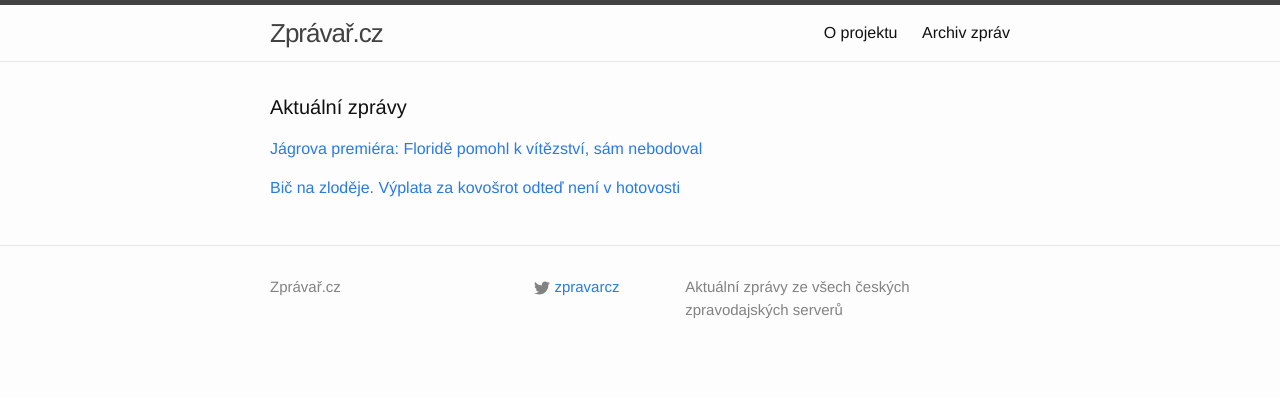
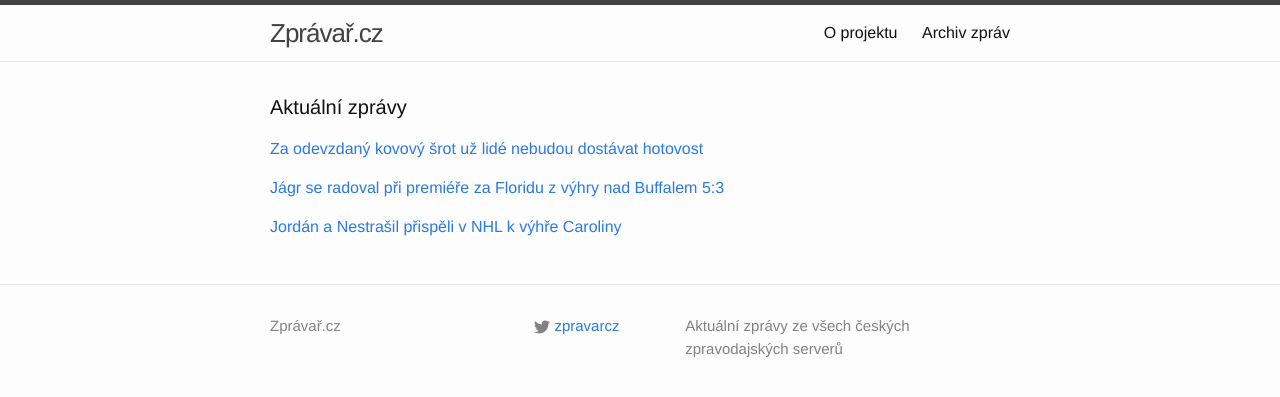
Before and after one commit to adliska/zpravar, a Jekyll site: the page built from index.html, in a window 1280 px wide. Shown: the top 397 px of the page. Built offline with Jekyll 4.4.1, drawn with Linux system fonts in a browser that asks for light colours.

Commit message:
zpravar news update

```diff
--- a/index.html
+++ b/index.html
@@ -5,19 +5,26 @@ layout: default
 <div class="home">
     <h1 class="page-heading">Aktuální zprávy</h1>
 
-<p><a href="javascript:;" onclick="toggle_visibility('zpravy0')">Jágrova premiéra: Floridě pomohl k vítězství, sám nebodoval</a></p>
+<p><a href="javascript:;" onclick="toggle_visibility('zpravy0')">Za odevzdaný kovový šrot už lidé nebudou dostávat hotovost</a></p>
 <div id="zpravy0" style="display:none">
 <ul>
-<li><a href=http://www.tyden.cz/rubriky/sport/hokej/nhl/jagrova-premiera-floride-pomohl-k-vitezstvi-sam-nebodoval_334838.html>Jágrova premiéra: Floridě pomohl k vítězství, sám nebodoval - www.tyden.cz</a></li>
-<li><a href=http://hokej.idnes.cz/neuvirth-celil-kanonade-floridy-daz-/nhl.aspx?c=A150228_234409_nhl_Mkr>Neuvirth čelil kanonádě Floridy, Jágr při premiéře nebodoval - hokej.idnes.cz</a></li>
-<li><a href=http://www.rozhlas.cz/_zprava/jagr-zazil-v-dresu-floridy-viteznou-premieru-bodove-se-vsak-neprosadil--1461163>Jágr zažil v dresu Floridy vítěznou premiéru, bodově se však neprosadil - www.rozhlas.cz</a></li>
-<li><a href=http://hokej.idnes.cz/neuvirth-celil-kanonade-floridy-jagr-pri-premiere-nebodoval-pl4-/nhl.aspx?c=A150228_234409_nhl_Mkr>Neuvirth čelil kanonádě Floridy, Jágr při premiéře nebodoval - hokej.idnes.cz</a></li>
-</ul>
-</div><p><a href="javascript:;" onclick="toggle_visibility('zpravy1')">Bič na zloděje. Výplata za kovošrot odteď není v hotovosti</a></p>
-<div id="zpravy1" style="display:none">
-<ul>
+<li><a href=http://www.ceskenoviny.cz/zpravy/zpravy/za-odevzdany-kovovy-srot-uz-lide-nebudou-dostavat-hotovost/1187160>Za odevzdaný kovový šrot už lidé nebudou dostávat hotovost - www.ceskenoviny.cz</a></li>
 <li><a href=http://www.tyden.cz/rubriky/domaci/bic-na-zlodeje-vyplata-za-kovosrot-odted-neni-v-hotovosti_334842.html>Bič na zloděje. Výplata za kovošrot odteď není v hotovosti - www.tyden.cz</a></li>
 <li><a href=http://ekonomika.idnes.cz/sberny-srot-kov-hotovost-0ym-/ekonomika.aspx?c=A150301_071915_ekonomika_hv>Sběrny už nesmí vykupovat kov za hotové, začala platit nová vyhláška - ekonomika.idnes.cz</a></li>
 <li><a href=http://www.rozhlas.cz/_zprava/zacina-platit-vyhlaska-ktera-sbernam-zakazuje-vykupovat-kovy-za-hotove--1461174>Začíná platit vyhláška, která sběrnám zakazuje výkupovat kovy za hotové - www.rozhlas.cz</a></li>
 </ul>
+</div><p><a href="javascript:;" onclick="toggle_visibility('zpravy1')">Jágr se radoval při premiéře za Floridu z výhry nad Buffalem 5:3</a></p>
+<div id="zpravy1" style="display:none">
+<ul>
+<li><a href=http://www.sportovninoviny.cz/zpravy/jagr-se-radoval-pri-premiere-za-floridu-z-vyhry-nad-buffalem-5-3/1187143>Jágr se radoval při premiéře za Floridu z výhry nad Buffalem 5:3 - www.sportovninoviny.cz</a></li>
+<li><a href=http://www.tyden.cz/rubriky/sport/hokej/nhl/jagrova-premiera-floride-pomohl-k-vitezstvi-sam-nebodoval_334838.html>Jágrova premiéra: Floridě pomohl k vítězství, sám nebodoval - www.tyden.cz</a></li>
+<li><a href=http://www.rozhlas.cz/_zprava/jagr-zazil-v-dresu-floridy-viteznou-premieru-bodove-se-vsak-neprosadil--1461163>Jágr zažil v dresu Floridy vítěznou premiéru, bodově se však neprosadil - www.rozhlas.cz</a></li>
+</ul>
+</div><p><a href="javascript:;" onclick="toggle_visibility('zpravy2')">Jordán a Nestrašil přispěli v NHL k výhře Caroliny</a></p>
+<div id="zpravy2" style="display:none">
+<ul>
+<li><a href=http://www.sportovninoviny.cz/zpravy/jordan-a-nestrasil-prispeli-v-nhl-k-vyhre-caroliny/1187166>Jordán a Nestrašil přispěli v NHL k výhře Caroliny - www.sportovninoviny.cz</a></li>
+<li><a href=http://www.denik.cz/hokej/jordan-a-nestrasil-prispeli-v-nhl-k-vyhre-caroliny-20150301.html>Jordán a Nestrašil přispěli výhře Caroliny na ledě favorizovaných Islanders - www.denik.cz</a></li>
+<li><a href=http://sport.aktualne.cz/jordan-a-nestrasil-prispeli-v-nhl-k-vyhre-caroliny/r~81715d20bfda11e4b6d20025900fea04/>Jordán a Nestrašil přispěli v NHL k výhře Caroliny - sport.aktualne.cz</a></li>
+</ul>
 </div></div>
```
